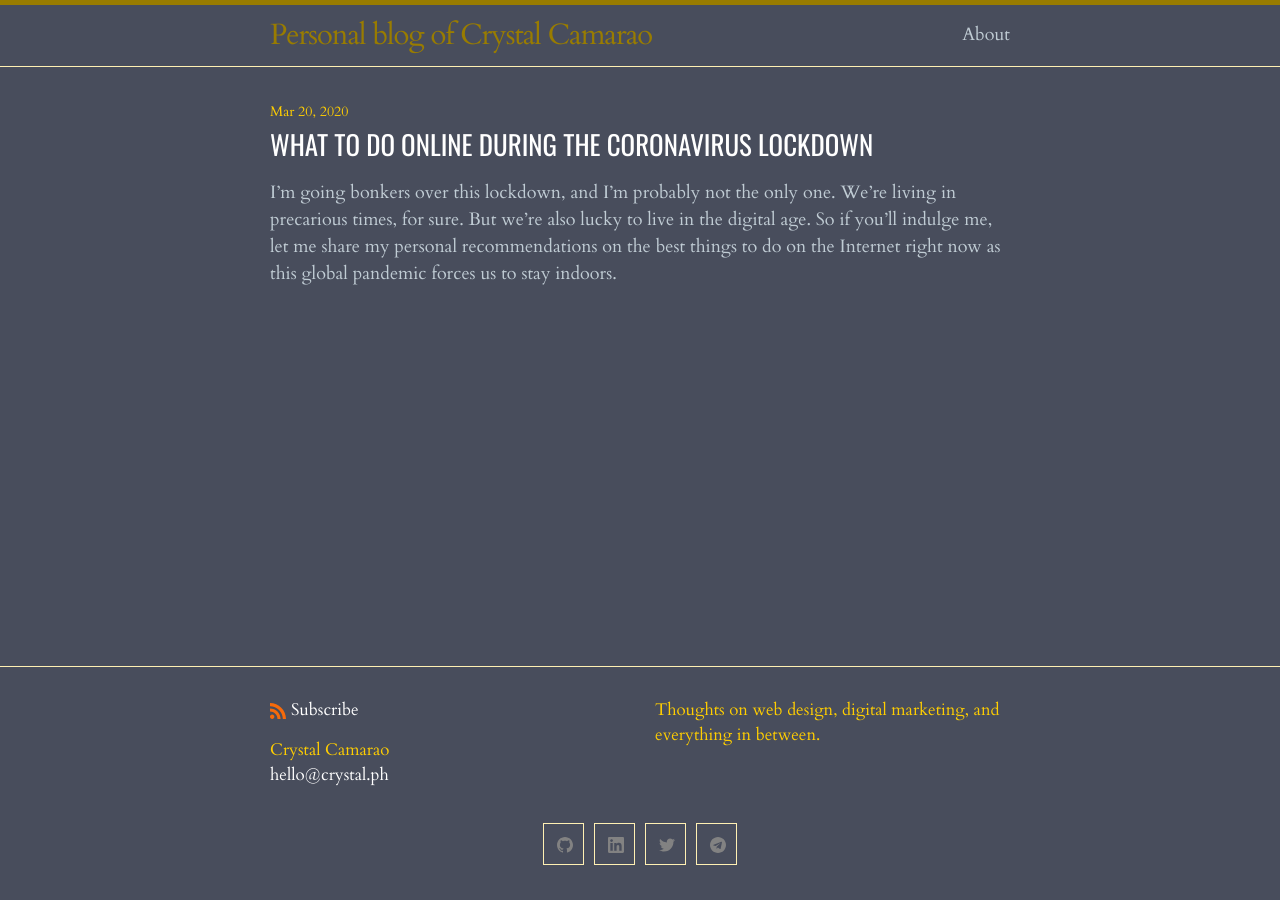
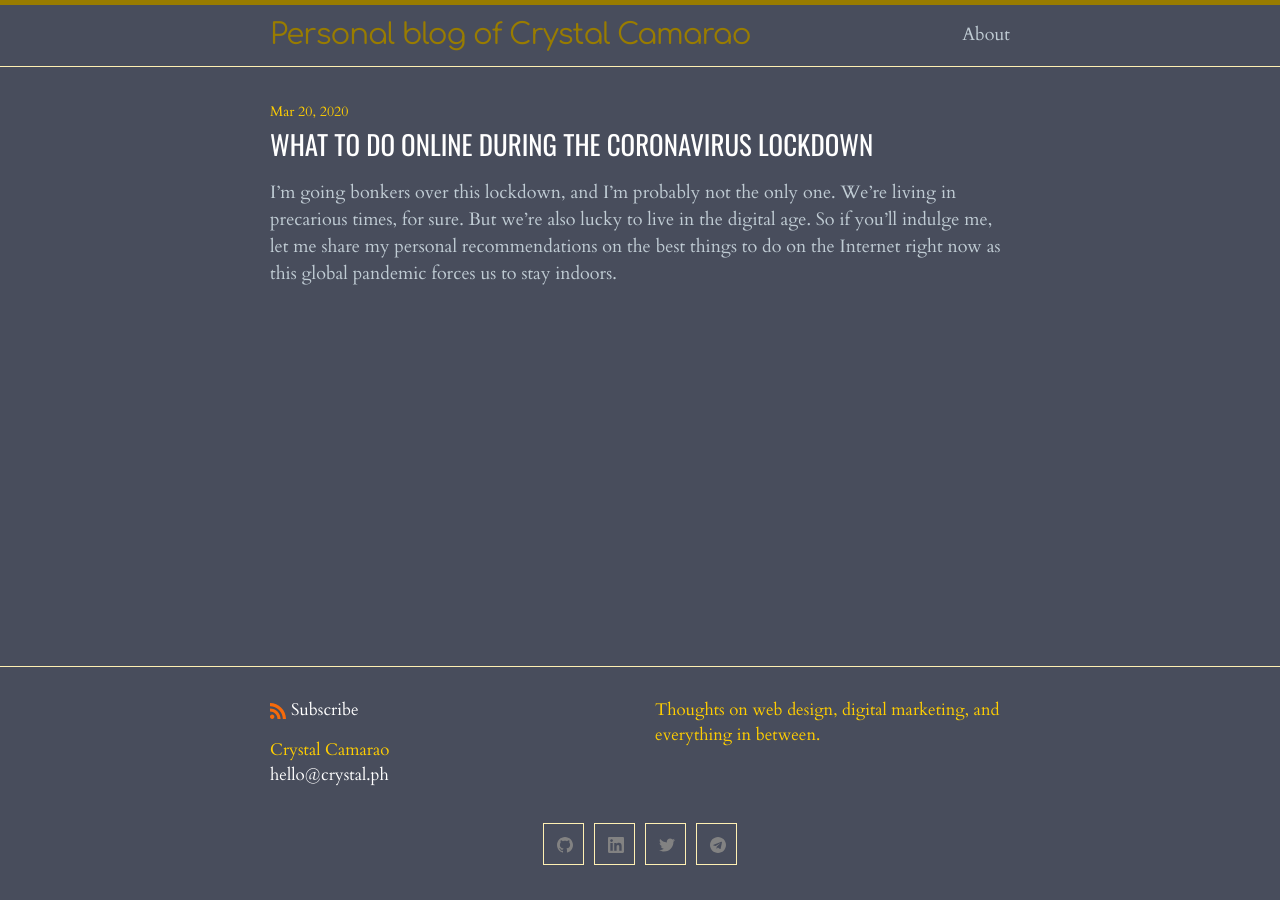
Before and after one commit to crystalcamarao/crystalcamarao.github.io, a Jekyll site: the page built from index.md, in a window 1280 px wide. Built offline with Jekyll 4.4.1, drawn with Linux system fonts in a browser that asks for light colours.

Commit message:
Beta 1.1

```diff
--- a/_config.yml
+++ b/_config.yml
@@ -54,6 +54,8 @@ minima:
 # Build settings
 theme: minima
 
+google_analytics: UA-81646954-2
+
 plugins:
  - jekyll-feed
  - jekyll-seo-tag
--- a/_sass/minima/custom-styles.scss
+++ b/_sass/minima/custom-styles.scss
@@ -1,6 +1,6 @@
 // Placeholder to allow defining custom styles that override everything else.
 // (Use `_sass/minima/custom-variables.scss` to override variable defaults)
-@import url('https://fonts.googleapis.com/css2?family=Cardo&family=Oswald&display=swap');
+@import url('https://fonts.googleapis.com/css2?family=Cardo&family=Oswald&family=Comfortaa&display=swap');
 
 body {
  font-family: 'Cardo', serif;
@@ -27,3 +27,7 @@ h4
 {
     font-size:1.5rem;
 }
+.site-title
+{
+    font-family: 'Comfortaa', cursive;
+}
```
